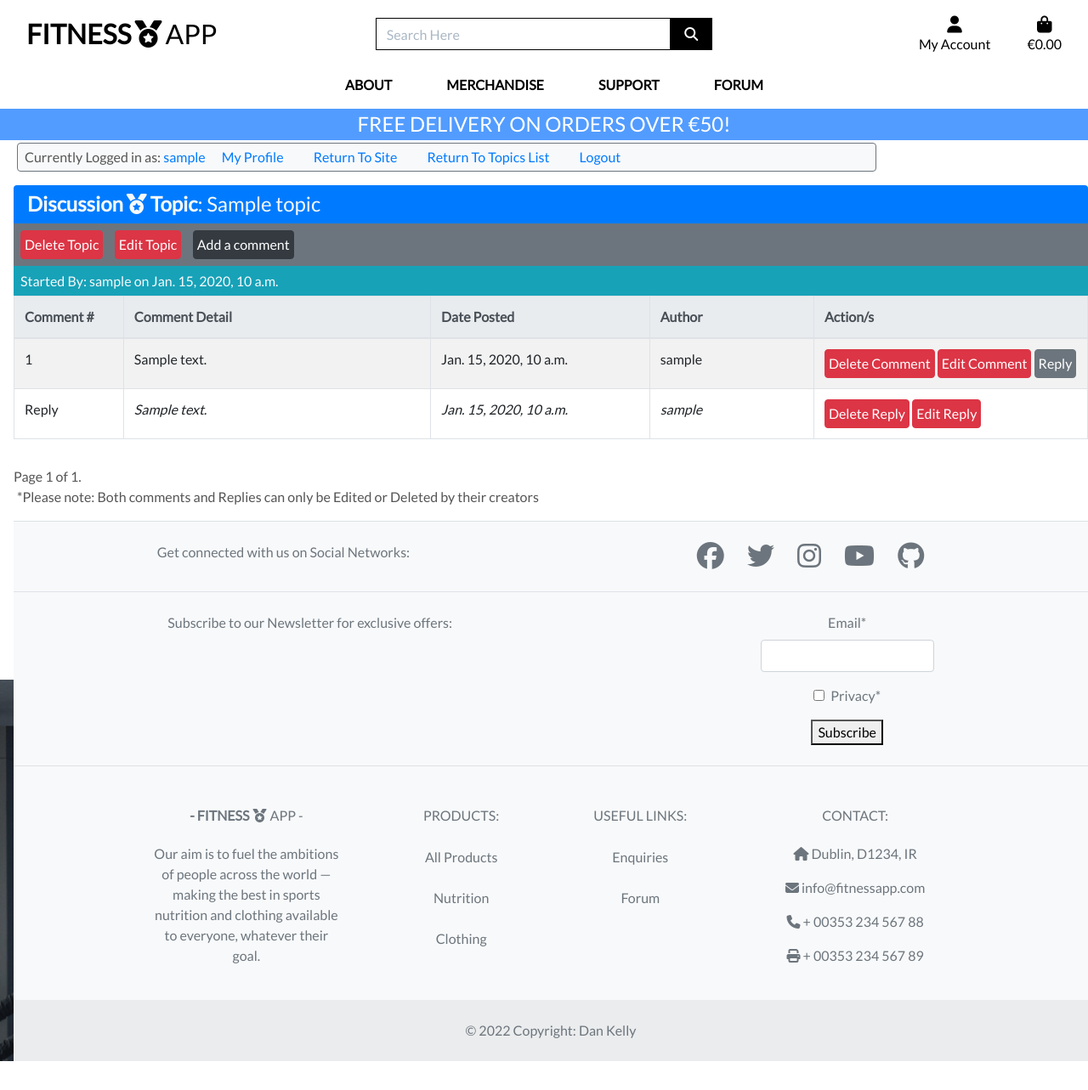
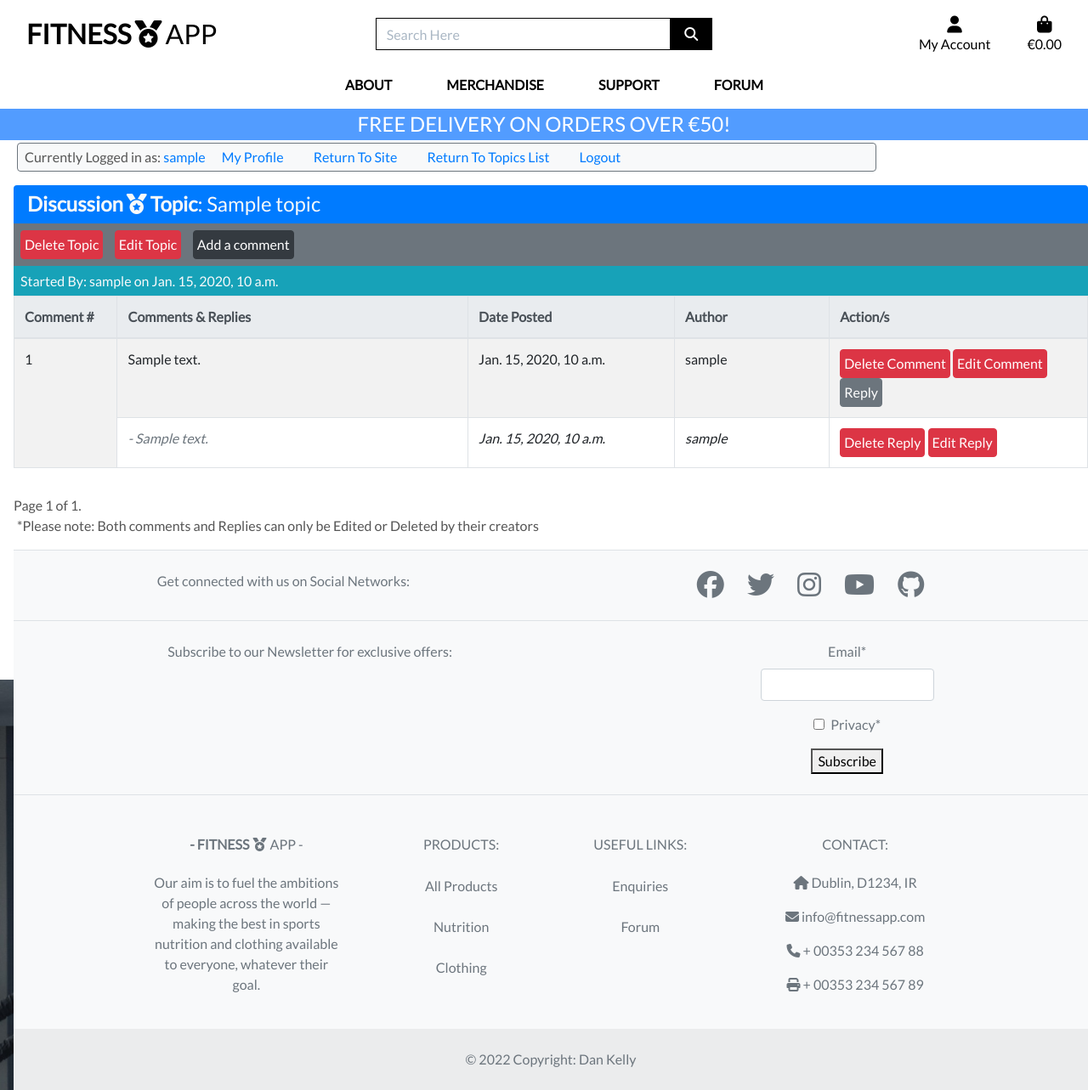
Before and after one commit to dkelly255/fitness-app, a Django app: page /discussion_forum/topic_detail/1 in a window 1280 px wide. Shown: the whole page at 85% size. Before the commit the page ends 1249 px from the top, so only its background shows below. Run offline with Django 3.2, Linux system fonts and the light colour scheme; a user stored in the database is signed in; tables that the repository leaves empty hold one stand-in row (values such as "Sample post"); parts of the project's set-up code (start-up, migrations or seed data) failed here and were passed over; some libraries are stand-ins or nearby versions.

Commit message:
Update topic detail template to span columsn for comments & replies

```diff
--- a/discussion_forum/templates/discussion_forum/topic_detail.html
+++ b/discussion_forum/templates/discussion_forum/topic_detail.html
@@ -71,7 +71,7 @@
                 <thead class="thead-light">
                     <tr>
                         <th scope="col" class="forum-col-1">Comment #</th>
-                        <th scope="col" class="forum-col-4">Comment Detail</th>
+                        <th scope="col" class="forum-col-4">Comments & Replies</th>
                         <th scope="col" class="forum-col-2">Date Posted</th>
                         <th scope="col" class="forum-col-2">Author</th>
                         <th scope="col" class="forum-col-3">Action/s</th>
@@ -81,8 +81,9 @@
                     {% for comment in page_obj %}
                         {% if comment.topic == topic %}
                             <tr>
-                                <td class="forum-col-1">
+                                <td class="forum-col-1" rowspan="{{ comment.replies.count | add:'1' }}">
                                     {{ forloop.counter }}
+
                                 </td>
 
                                 <td class="forum-col-4">
@@ -112,16 +113,14 @@
                             {% for reply in replies %}
                                 {% if reply.comment == comment %}
                                     <tr>
-                                        <td class="forum-col-1">
-                                            Reply
-                                        </td>
 
-                                        <td class="forum-col-4">
+
+                                        <td class="forum-col-4 text-muted">
 
 
                                                 {% if reply.comment == comment %}
 
-                                                    <em>{{ reply.content }}</em>
+                                                    <em>- {{ reply.content }}</em>
 
                                                 {% endif %}
 
```
